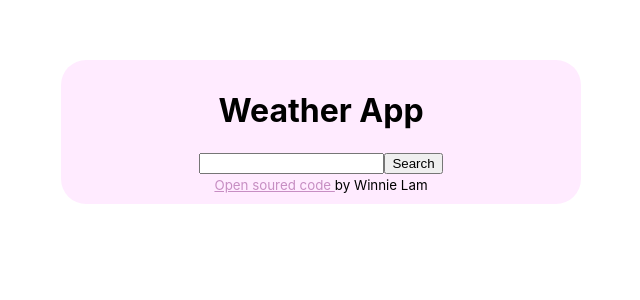
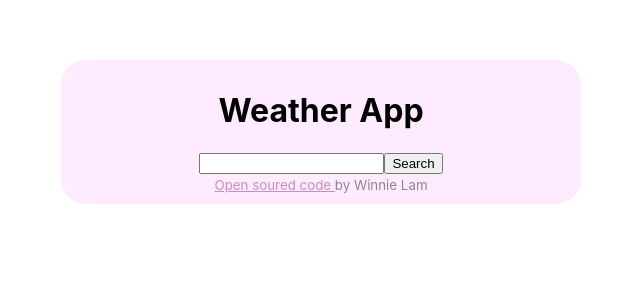
Before and after one commit to Winniee356/Weather-React, a React (Create React App) app: page / in a window 1280 px wide. Shown: the top 300 px of the page, without its empty margins (319-959 px from the left). Built offline with nearby package versions, Linux system fonts and the light colour scheme.

Commit message:
update css

```diff
--- a/src/App.css
+++ b/src/App.css
@@ -13,3 +13,7 @@ body {
 .App a{
   color: rgb(199, 142, 195);
 }
+
+small {
+color: rgba(13, 13, 13, 0.459);
+}
--- a/src/App.js
+++ b/src/App.js
@@ -11,7 +11,7 @@ function App() {
       </div>
       <small>
   <a href="https://github.com/Winniee356/Weather-React" rel="noreferrer" target="_blank">Open soured code </a>
-          by Winnie Lam
+       by Winnie Lam
           </small>
     </div>
   );
```
